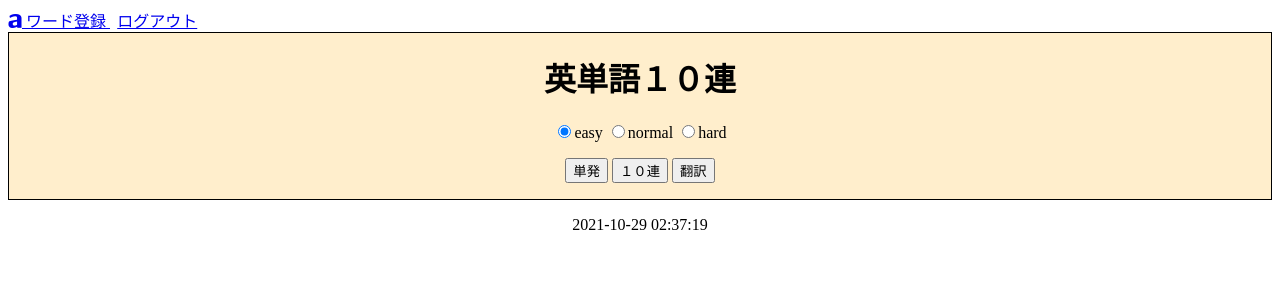
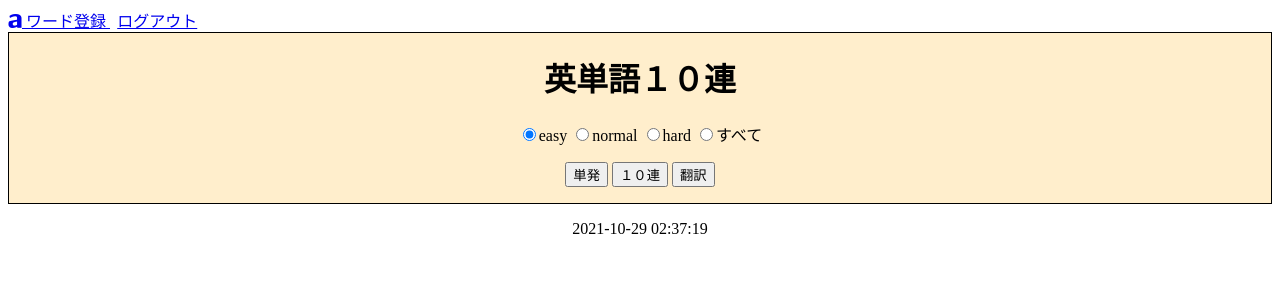
Before and after one commit to sasakitakeshi613/englishword10, a PHP site: page /englishword.php in a window 1280 px wide. Shown: the top 300 px of the page. Run offline with PHP 8.4, Linux system fonts and the light colour scheme.

Commit message:
Update englishword.php

```diff
--- a/englishword.php
+++ b/englishword.php
@@ -23,6 +23,7 @@ $now = date("Y-m-d H:i:s");
 					<input type=radio name="difficult" value="1" id="easy" checked><label for="easy">easy</label>
 					<input type=radio name="difficult" value="2" id="normal"><label for="normal">normal</label>
 					<input type=radio name="difficult" value="3" id="hard"><label for="hard">hard</label>
+					<input type=radio name="difficult" value="4" id="all"><label for="all">すべて</label>
 				</p>
 				<button input="submit" id="num">単発</button>
 				<button input="submit" id="num10">１０連</button>
```
